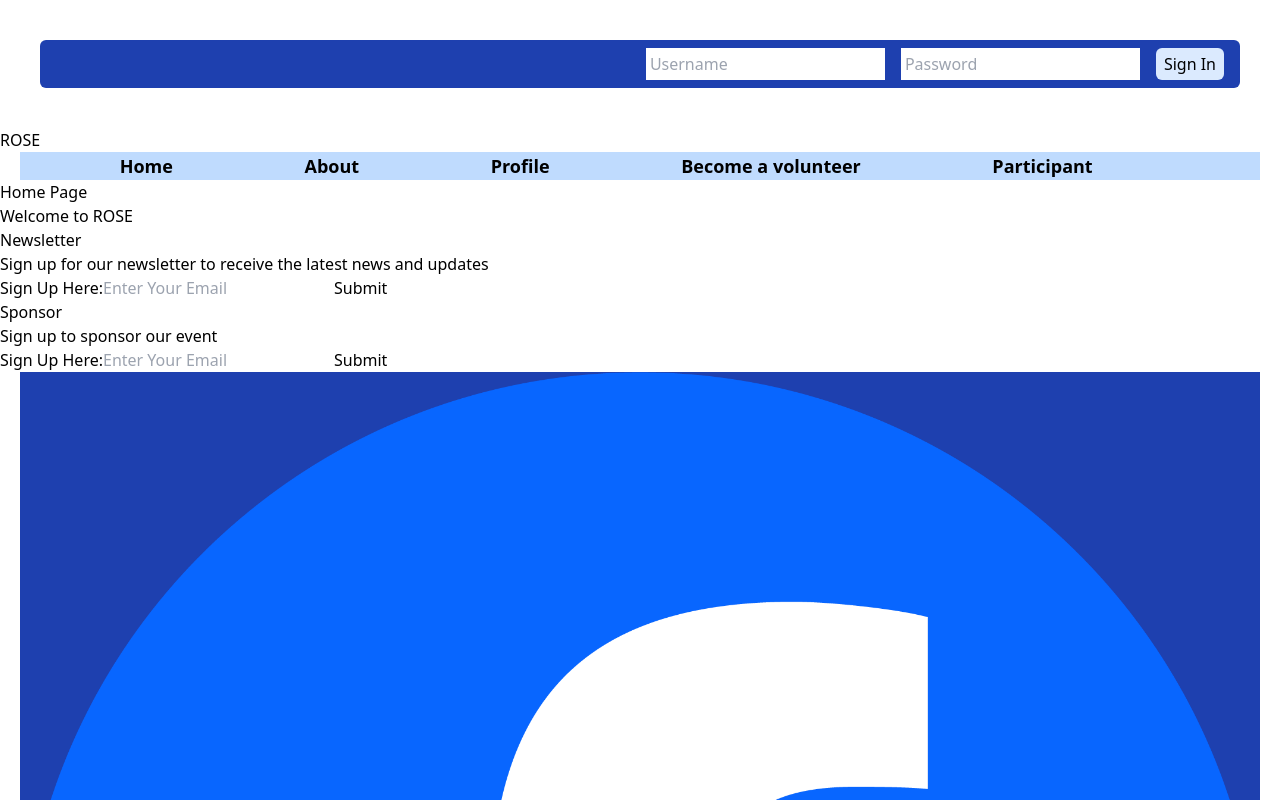
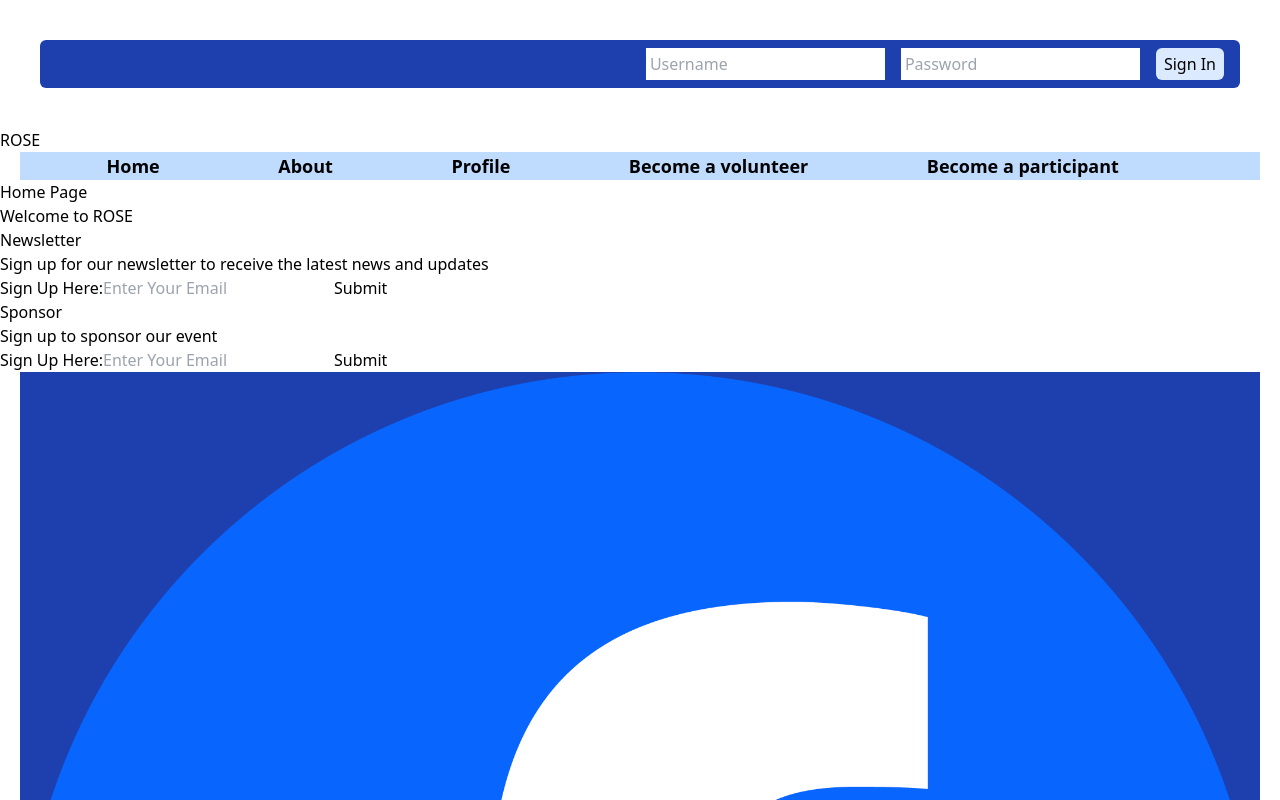
Before and after one commit to JimzSnowby/KV6002TeamProject, a React (Vite) app in the folder app/: page / in a window 1280 px wide. Shown: the top 800 px of the page. Built offline with nearby package versions, Linux system fonts and the light colour scheme.

Commit message:
Name change

```diff
--- a/app/src/components/Menu.jsx
+++ b/app/src/components/Menu.jsx
@@ -17,8 +17,8 @@ function Menu(props) {
             </li>
 
             <li>
-                <Link to="/register" className="px-8 hover:text-blue-500 transition duration-300">Participant</Link>
-                {props.signedIn && props.roletype === 'participant' && <Link to="/participant" className="px-8 hover:text-blue-500 transition duration-300">Participant</Link>}
+                <Link to="/register" className="px-8 hover:text-blue-500 transition duration-300">Become a participant</Link>
+                {props.signedIn && props.roletype === 'participant' && <Link to="/participant" className="px-8 hover:text-blue-500 transition duration-300">My profile</Link>}
             </li>
 
             <li>
--- a/app/src/pages/ParticipantPage.jsx
+++ b/app/src/pages/ParticipantPage.jsx
@@ -10,7 +10,7 @@ function ParticipantPage() {
     return (
         <>
             <div>
-                <h1>Participant</h1>
+                <h1>My profile</h1>
                 <p>Welcome to your profile</p>
                 <Participant />
             </div>
```
